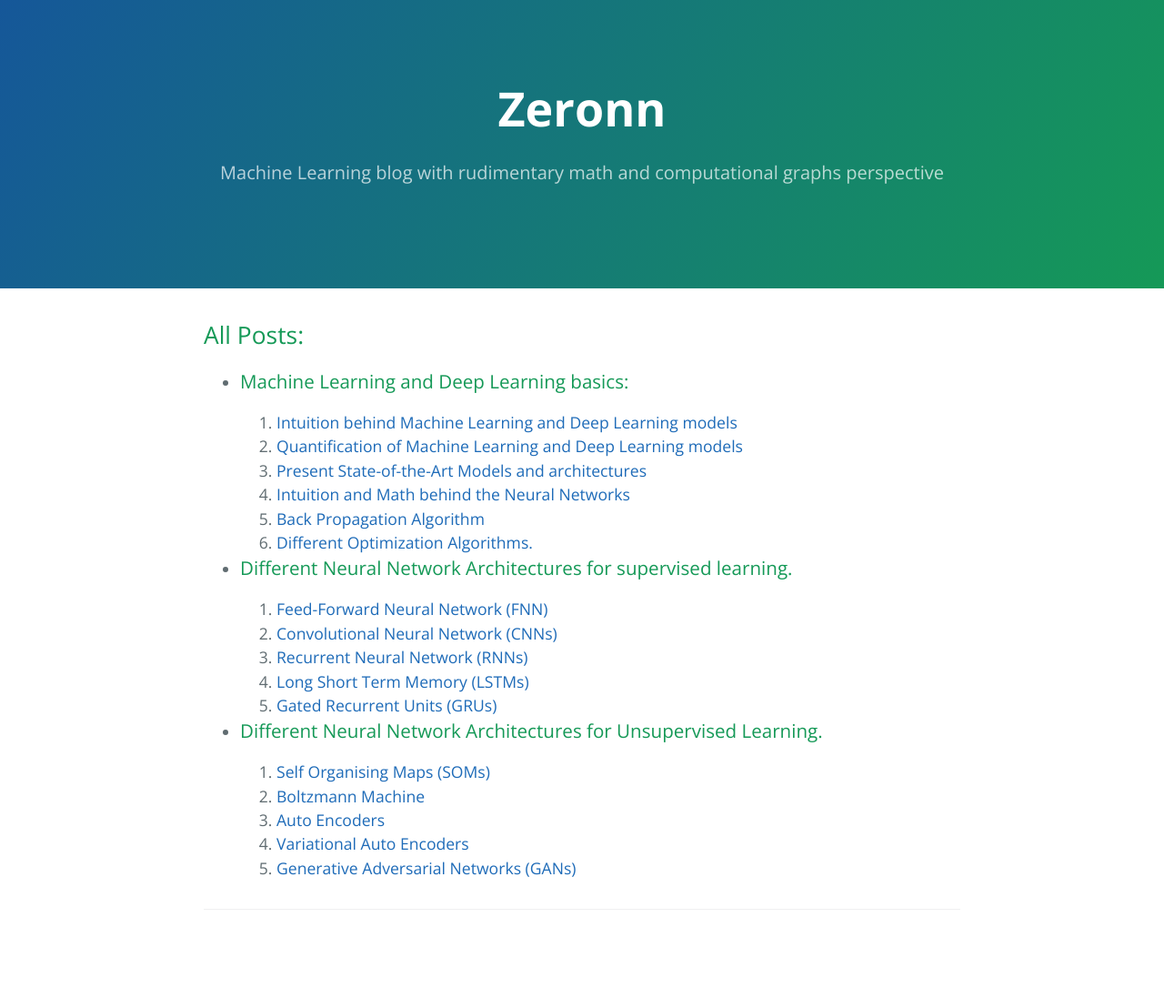
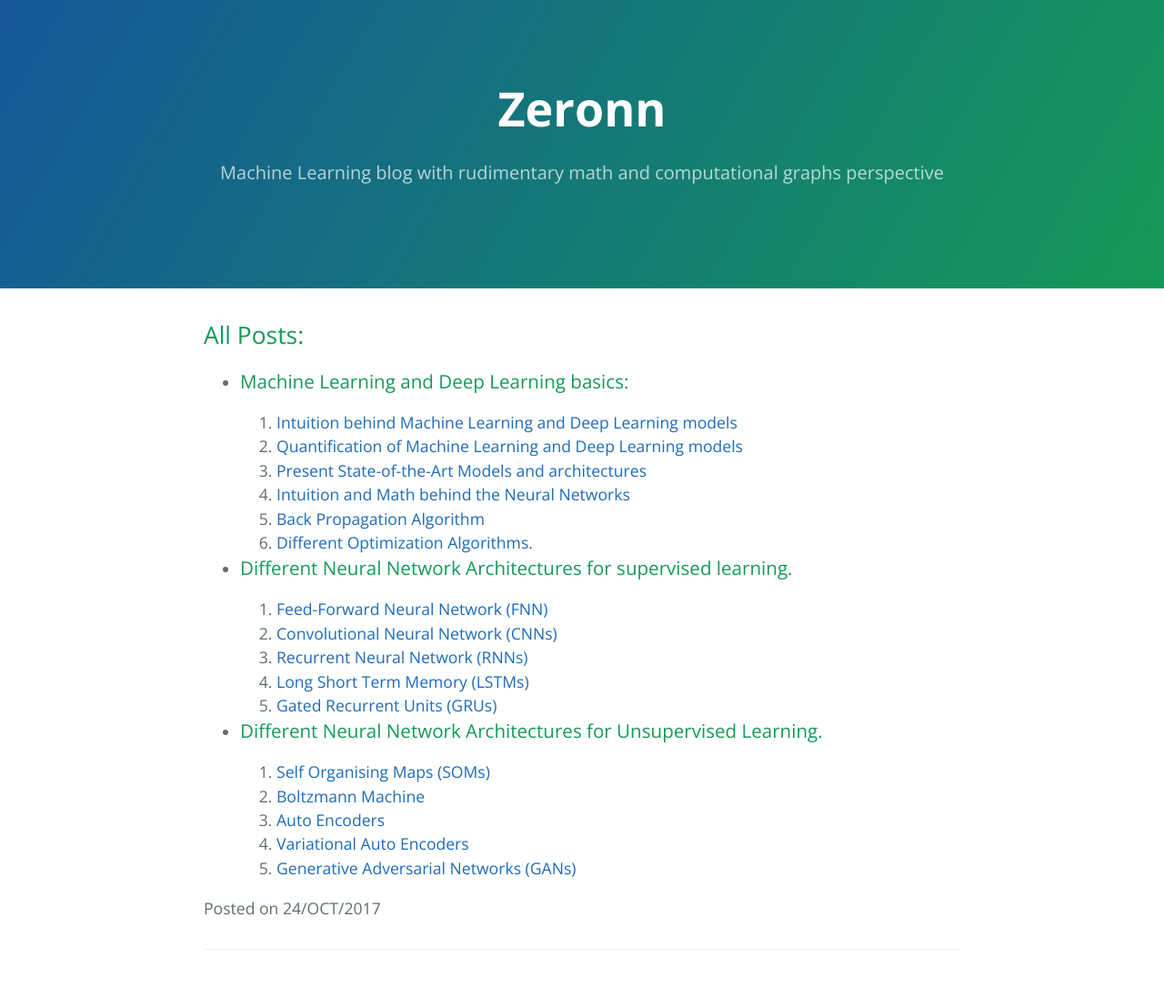
Before and after one commit to abhishekyana/abhishekyana.github.io, a Jekyll site: the page built from index.md, in a window 1280 px wide. Shown: the whole page at 91% size. Built offline with Jekyll 4.4.1, drawn with Linux system fonts in a browser that asks for light colours; our own code applies the rules of GitHub Pages for plain Markdown files; before the commit the page ends 1064 px from its top, so only the background shows below that.

Commit message:
Added content to index

```diff
--- a/index.md
+++ b/index.md
@@ -9,18 +9,21 @@ layout: default
   1. [Intuition and Math behind the Neural Networks](uc)
   1. [Back Propagation Algorithm](uc)
   1. [Different Optimization Algorithms.](uc)
-<br>
+
+
 * ### Different Neural Network Architectures for supervised learning.
   1. [Feed-Forward Neural Network (FNN)](uc)
   1. [Convolutional Neural Network (CNNs)](uc)
   1. [Recurrent Neural Network (RNNs)](uc)
   1. [Long Short Term Memory (LSTMs)](uc)
   1. [Gated Recurrent Units (GRUs)](uc)
-<br>
+
+
 * ### Different Neural Network Architectures for Unsupervised Learning.
   1. [Self Organising Maps (SOMs)](uc)
   1. [Boltzmann Machine](uc)
   1. [Auto Encoders](uc)
   1. [Variational Auto Encoders](uc)
   1. [Generative Adversarial Networks (GANs)](uc)
-<br>
+
+Posted on 24/OCT/2017
```
